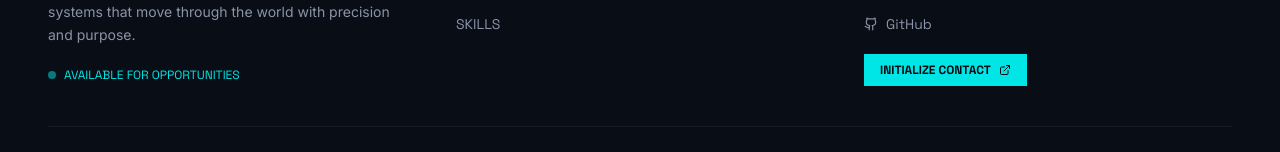
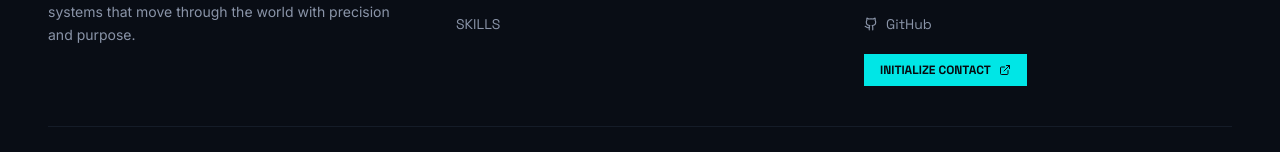
Before and after one commit to suryaa2902/Portfolio, a React (Vite) app: page / in a window 1280 px wide. Shown: the part 6540-6692 px from the top of the page. Built offline with nearby package versions, Linux system fonts and the light colour scheme.

Commit message:
Remove AVAILABLE FOR OPPORTUNITIES badge from footer

```diff
--- a/src/pages/home.tsx
+++ b/src/pages/home.tsx
@@ -377,10 +377,6 @@ export function Home() {
               <p className="text-sm text-muted-foreground leading-relaxed mb-5">
                 Robotics Systems Engineer building autonomous systems that move through the world with precision and purpose.
               </p>
-              <div className="flex items-center gap-2">
-                <span className="w-2 h-2 rounded-full bg-primary animate-pulse" />
-                <span className="font-mono text-xs text-primary">AVAILABLE FOR OPPORTUNITIES</span>
-              </div>
             </div>
 
             {/* Quick Nav */}
```
